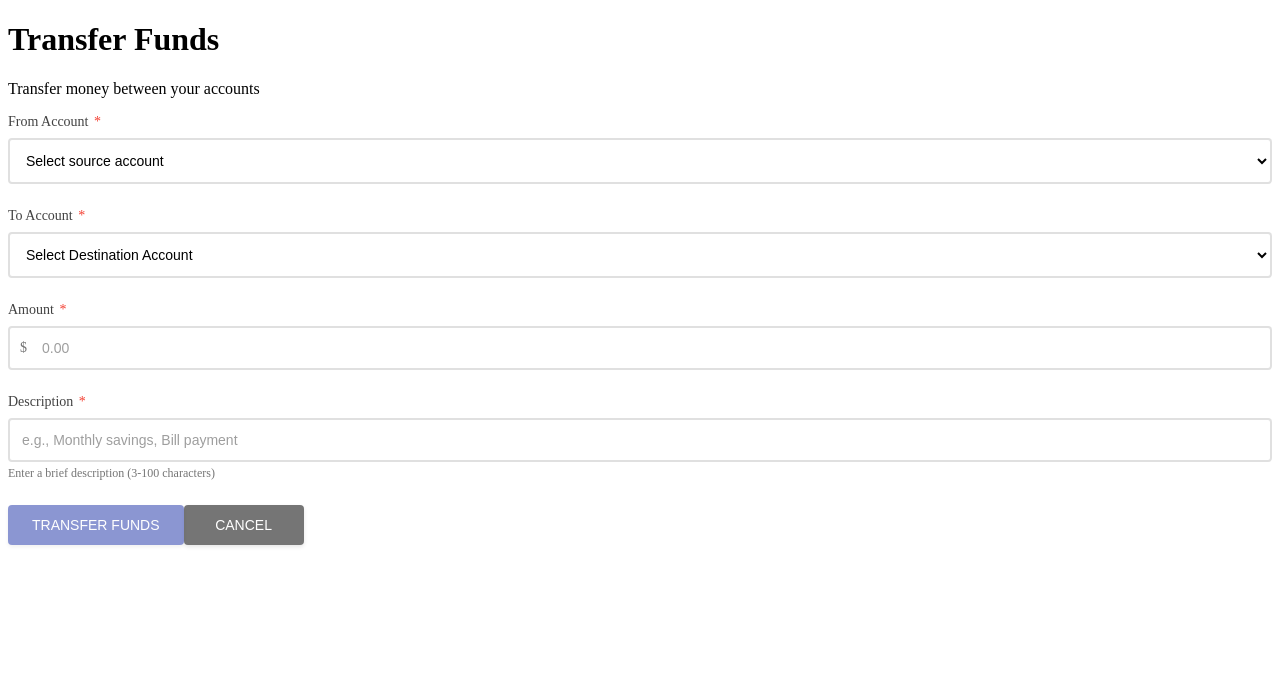
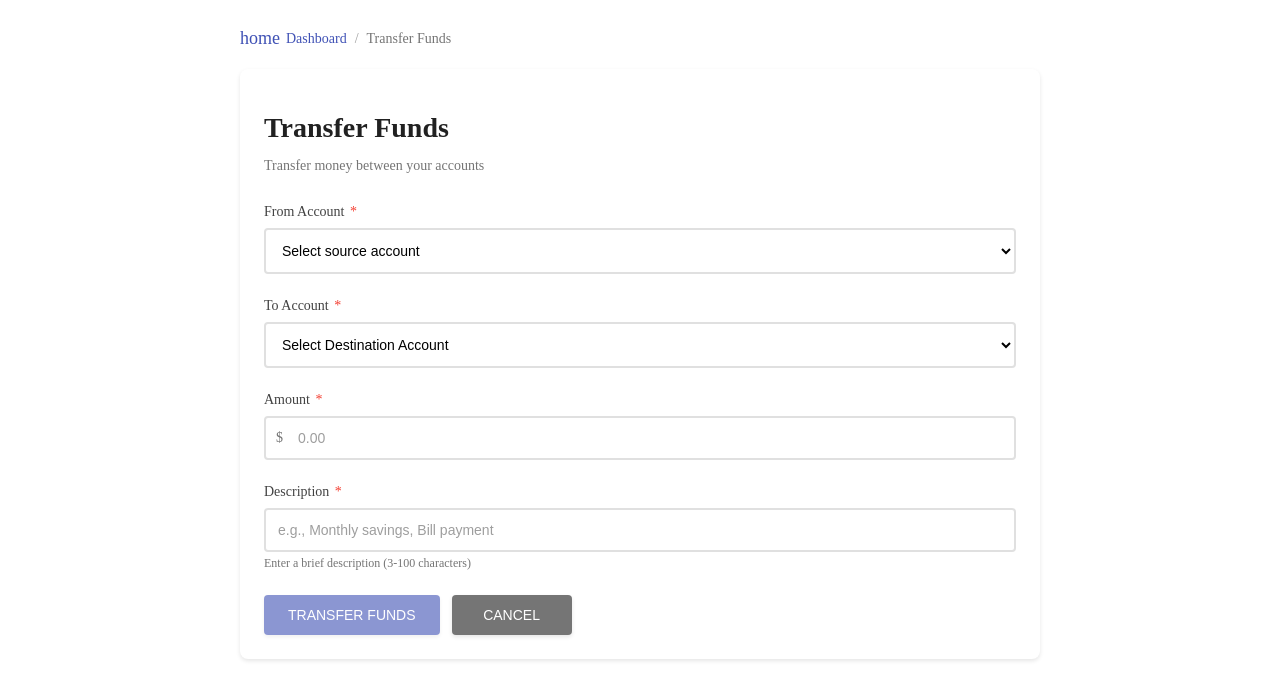
Before and after one commit to BalwantSandhu/SmartBank, an Angular app: page /transactions/transfer in a window 1280 px wide. Shown: the top 700 px of the page. Built offline with nearby package versions, Linux system fonts and the light colour scheme.

Commit message:
added styling to fund transfer page and added dashboard icon in breadcrumb style

```diff
--- a/src/app/features/transactions/fund-transfer/fund-transfer.component.html
+++ b/src/app/features/transactions/fund-transfer/fund-transfer.component.html
@@ -1,4 +1,14 @@
 <div class="transfer-container">
+
+    <div class="breadcrumb">
+        <a routerLink="/dashboard" class="breadcrumb-link">
+        <span class="material-icons">home</span>
+        Dashboard
+        </a>
+        <span class="separator">/</span>
+        <span class="current">Transfer Funds</span>
+    </div>
+
     <div class="card">
         <div class="form-header">
             <h1>Transfer Funds</h1>
--- a/src/app/features/transactions/fund-transfer/fund-transfer.component.scss
+++ b/src/app/features/transactions/fund-transfer/fund-transfer.component.scss
@@ -0,0 +1,227 @@
+.transfer-container {
+  padding: 20px;
+  max-width: 800px;
+  margin: 0 auto;
+}
+
+.form-header {
+  margin-bottom: 30px;
+
+  h1 {
+    font-size: 28px;
+    font-weight: 700;
+    color: #212121;
+    margin-bottom: 8px;
+  }
+
+  .subtitle {
+    color: #757575;
+    font-size: 14px;
+  }
+}
+
+.card {
+  background: white;
+  border-radius: 8px;
+  box-shadow: 0 2px 4px rgba(0, 0, 0, 0.1);
+  padding: 24px;
+}
+
+.success-message {
+  color: #4caf50;
+  font-size: 14px;
+  padding: 12px;
+  background-color: #e8f5e9;
+  border-radius: 4px;
+  margin-bottom: 16px;
+  border-left: 4px solid #4caf50;
+}
+
+.error-alert {
+  background-color: #ffebee;
+  color: #c62828;
+  padding: 12px;
+  border-radius: 4px;
+  margin-bottom: 16px;
+  border-left: 4px solid #f44336;
+}
+
+.form-error {
+  color: #f44336;
+  font-size: 12px;
+  margin-top: -16px;
+  margin-bottom: 16px;
+  display: flex;
+  align-items: center;
+  gap: 4px;
+}
+
+.account-info {
+  margin: 20px 0;
+}
+
+.info-card {
+  background: linear-gradient(135deg, #667eea 0%, #764ba2 100%);
+  padding: 20px;
+  border-radius: 12px;
+  color: white;
+
+  .info-label {
+    font-size: 12px;
+    opacity: 0.9;
+    margin-bottom: 8px;
+    text-transform: uppercase;
+  }
+
+  .info-value {
+    font-size: 32px;
+    font-weight: 700;
+    margin-bottom: 4px;
+  }
+
+  .info-detail {
+    font-size: 14px;
+    opacity: 0.9;
+  }
+}
+
+.transfer-summary {
+  background-color: #ffffff;
+  border: 1px solid #e0e0e0;
+  padding: 20px;
+  border-radius: 8px;
+  margin: 24px 0;
+  box-shadow: 0 2px 4px rgba(0, 0, 0, 0.05);
+
+  h3 {
+    font-size: 18px;
+    font-weight: 600;
+    color: #212121;
+    margin-bottom: 16px;
+    padding-bottom: 12px;
+    border-bottom: 2px solid #e0e0e0;
+  }
+
+  .summary-row {
+    display: flex;
+    justify-content: space-between;
+    padding: 12px 0;
+    border-bottom: 1px solid #f5f5f5;
+
+    span {
+      font-size: 14px;
+      color: #424242;
+    }
+
+    .summary-value {
+      font-weight: 600;
+      color: #212121;
+
+      &.amount-highlight {
+        color: #1976d2;
+        font-size: 20px;
+        font-weight: 700;
+      }
+    }
+
+    // Amount row - special highlight
+    &:nth-child(4) {
+      background: linear-gradient(90deg, #e3f2fd 0%, #bbdefb 100%);
+      margin: 8px -20px;
+      padding: 16px 20px;
+      border-radius: 4px;
+      border-bottom: none;
+    }
+
+    // Add separator before balance section
+    &:nth-child(5) {
+      margin-top: 16px;
+      padding-top: 16px;
+      border-top: 2px dashed #bdbdbd;
+
+      span:first-child {
+        color: #666;
+        font-weight: 500;
+      }
+
+      .summary-value {
+        color: #d32f2f; // Red for deduction
+      }
+    }
+
+    // Last row - different color
+    &:last-child {
+      border-bottom: none;
+
+      span:first-child {
+        color: #666;
+        font-weight: 500;
+      }
+
+      .summary-value {
+        color: #2e7d32; // Green for addition
+      }
+    }
+
+    // Remove border from first 3 rows to group them
+    &:nth-child(2),
+    &:nth-child(3) {
+      border-bottom: 1px solid #f5f5f5;
+    }
+  }
+}
+
+.button-row {
+  display: flex;
+  gap: 12px;
+  margin-top: 24px;
+}
+
+@media (max-width: 768px) {
+  .button-row {
+    flex-direction: column;
+
+    app-custom-button {
+      width: 100%;
+    }
+  }
+
+  .transfer-summary .summary-row {
+    flex-direction: column;
+    gap: 4px;
+  }
+}
+
+.breadcrumb {
+  display: flex;
+  align-items: center;
+  gap: 8px;
+  margin-bottom: 20px;
+  font-size: 14px;
+
+  .breadcrumb-link {
+    display: inline-flex;
+    align-items: center;
+    gap: 6px;
+    color: #3f51b5;
+    text-decoration: none;
+    transition: color 0.3s;
+
+    .material-icons {
+      font-size: 18px;
+    }
+
+    &:hover {
+      color: #303f9f;
+      text-decoration: underline;
+    }
+  }
+
+  .separator {
+    color: #9e9e9e;
+  }
+
+  .current {
+    color: #757575;
+  }
+}
```
